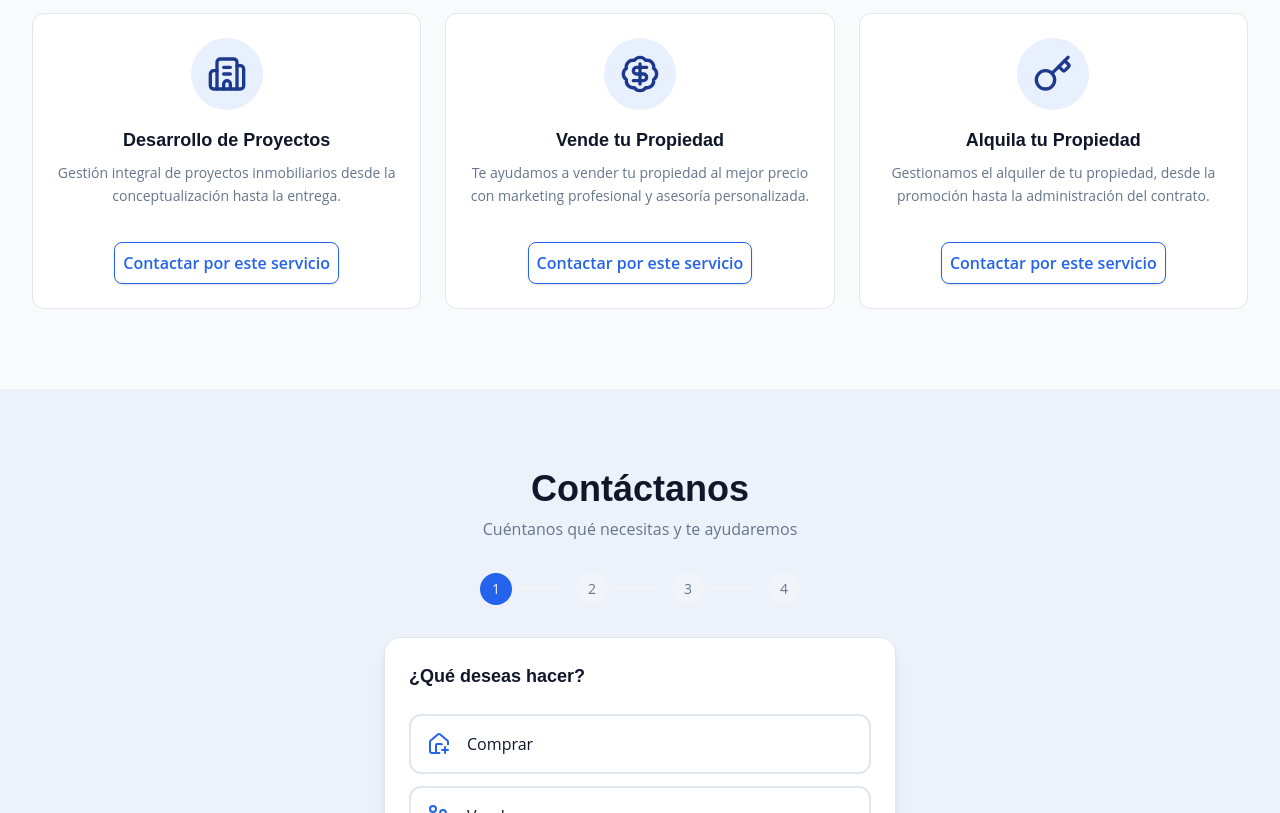
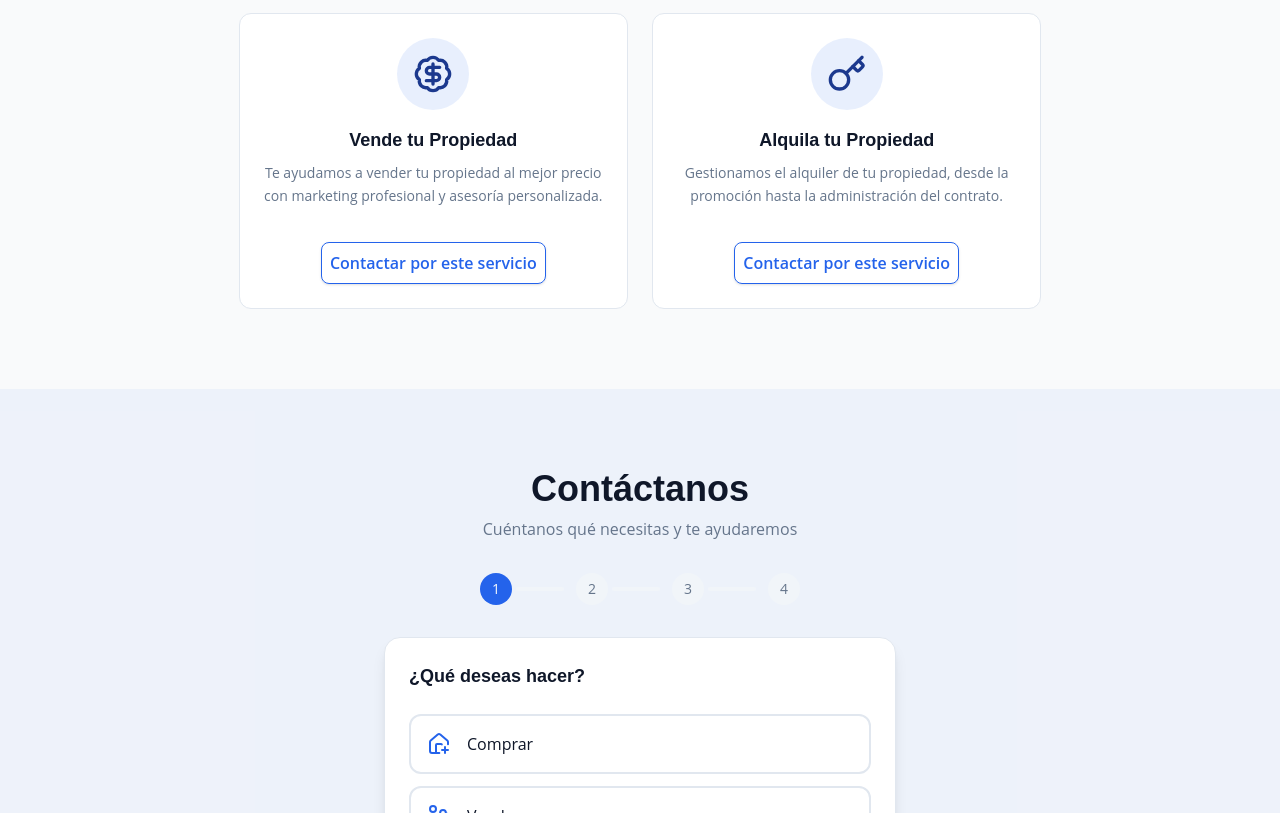
Before and after one commit to DennisMiranda/landing-inmobiliaria, a Next.js app: page / in a window 1280 px wide. Shown: the part 3400-4213 px from the top of the page. Built offline with nearby package versions, Linux system fonts and the light colour scheme.

Commit message:
Add link to services data

```diff
--- a/data/properties.ts
+++ b/data/properties.ts
@@ -212,9 +212,9 @@ export const propertiesForSale: Property[] = [
     category: "venta",
     area: 128,
     images: [
-      "/Sr Milagros/milagros-1.jpg",
-      "/Sr Milagros/milagros-2.jpg",
-      "/Sr Milagros/milagros-3.jpg",
+      "/Sr milagros/milagros-1.jpg",
+      "/Sr milagros/milagros-2.jpg",
+      "/Sr milagros/milagros-3.jpg",
     ],
     features: ["Título de propiedad independiente", "Luz, agua y desagüe"],
     locationUrl:
@@ -287,6 +287,7 @@ export const services: Service[] = [
     description:
       "Regularización de títulos de propiedad, inscripción en registros públicos y trámites municipales.",
     icon: "FileCheck",
+    linkToWhatsapp: "https://wa.link/8clpnl",
   },
   {
     id: "s3",
@@ -294,26 +295,22 @@ export const services: Service[] = [
     description:
       "Diseño y construcción de viviendas a medida con los mejores materiales y acabados.",
     icon: "Hammer",
+    linkToWhatsapp: "https://wa.link/sfgb1s",
   },
   {
     id: "s4",
-    title: "Desarrollo de Proyectos",
-    description:
-      "Gestión integral de proyectos inmobiliarios desde la conceptualización hasta la entrega.",
-    icon: "Building2",
-  },
-  {
-    id: "s5",
     title: "Vende tu Propiedad",
     description:
       "Te ayudamos a vender tu propiedad al mejor precio con marketing profesional y asesoría personalizada.",
     icon: "BadgeDollarSign",
+    linkToWhatsapp: "https://wa.link/4vsvwg",
   },
   {
-    id: "s6",
+    id: "s5",
     title: "Alquila tu Propiedad",
     description:
       "Gestionamos el alquiler de tu propiedad, desde la promoción hasta la administración del contrato.",
     icon: "Key",
+    linkToWhatsapp: "https://wa.link/pf4if9",
   },
 ];
```
